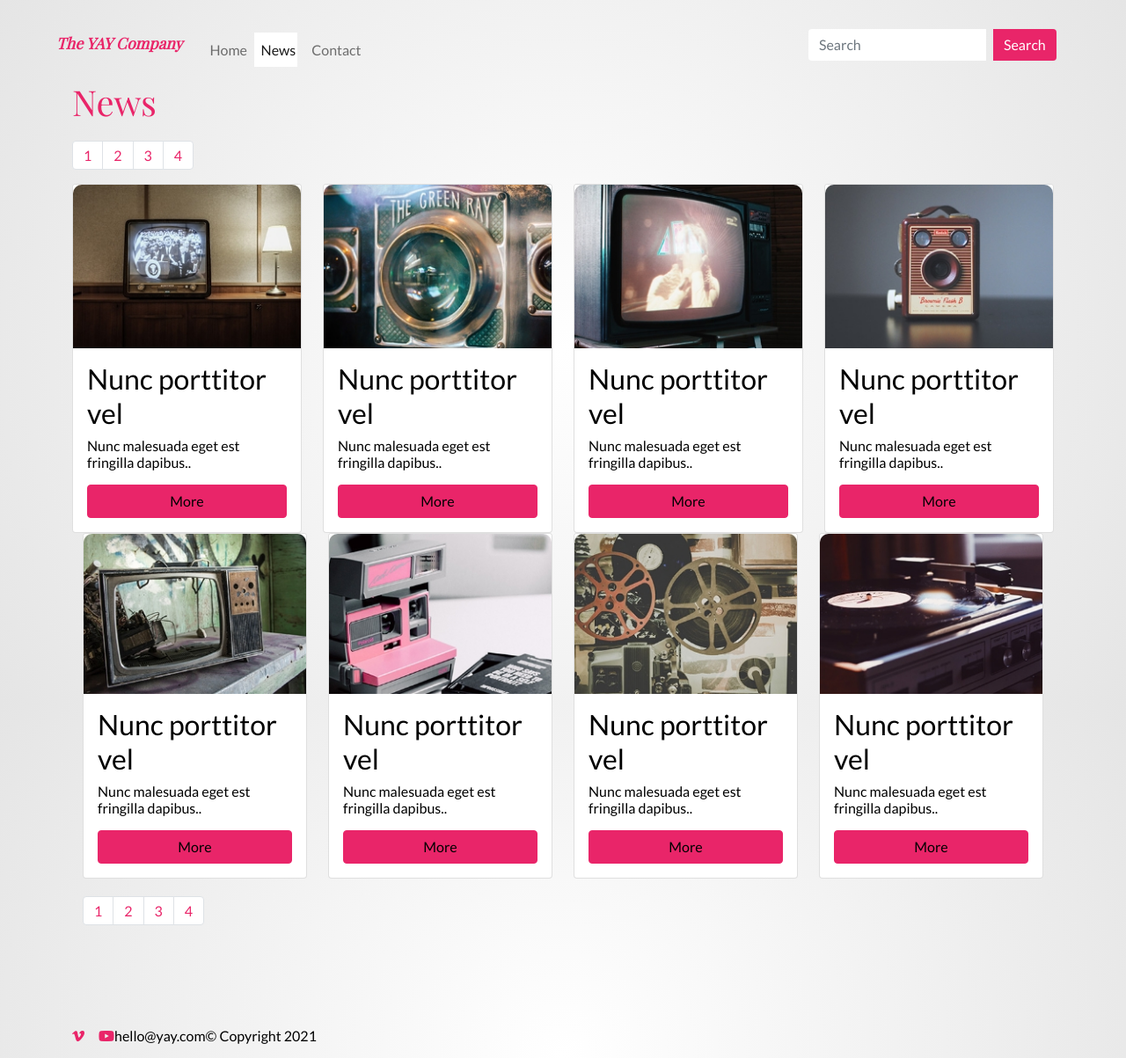
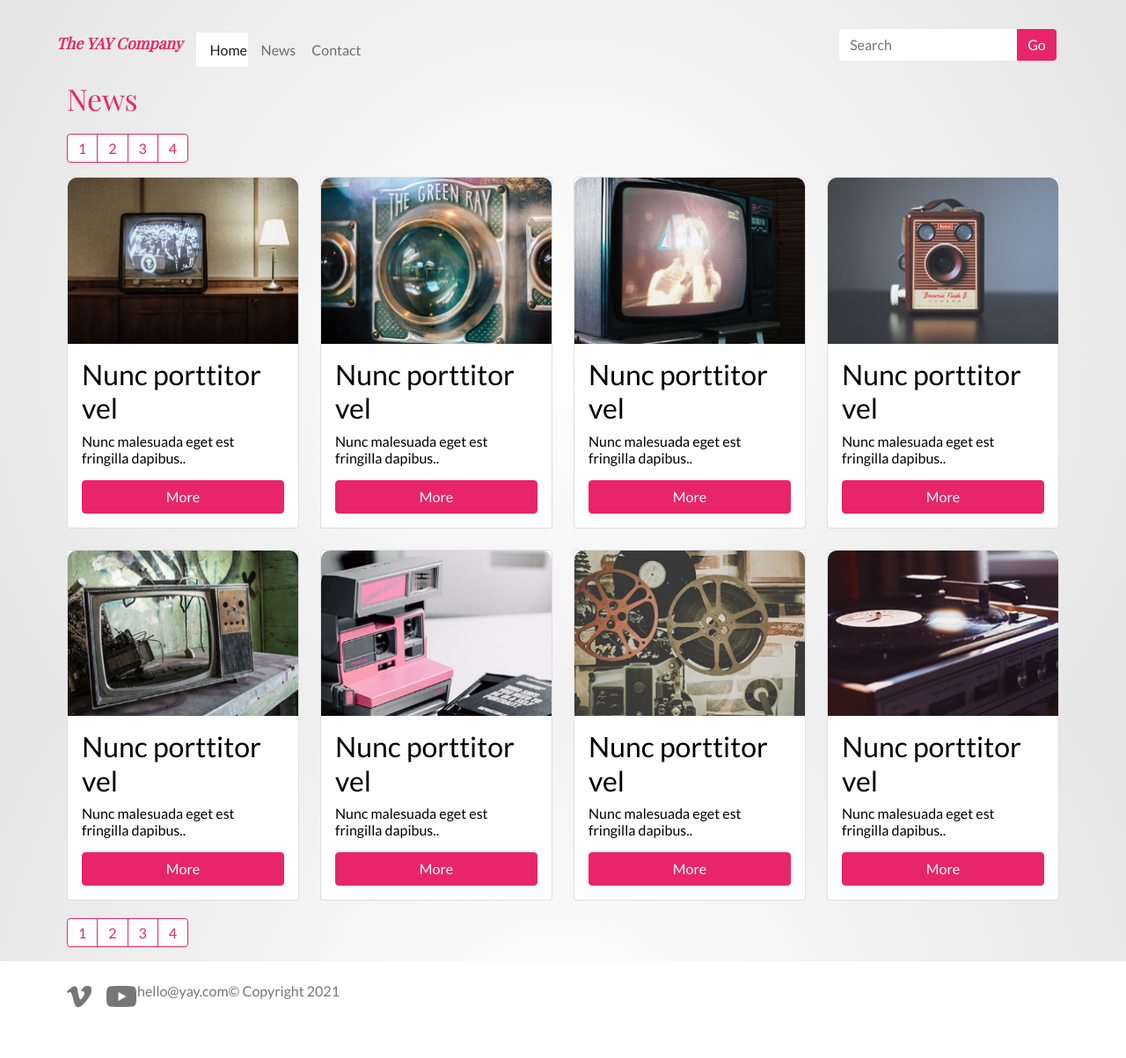
Before and after one commit to Noroff-FEU-Assignments/css-frameworks-ca-EmsCodes, a plain HTML site: page news.html in a window 1280 px wide. Shown: the whole page at 88% size. After the commit the page ends 1181 px from the top, so only its background shows below. Drawn offline with nearby package versions, Linux system fonts and the light colour scheme; a web font is replaced by a local one.

Commit message:
News
worked on footer and news.html

```diff
--- a/news.html
+++ b/news.html
@@ -21,25 +21,25 @@
           </button>
           <div class="collapse navbar-collapse" id="navbarSupportedContent">
             <ul class="navbar-nav me-auto mb-2 mb-lg-0">
-                  <li class="nav-item">
-                    <a class="nav-link" href="index.html">Home</a>
+              <li class="nav-item active">
+                <a class="nav-link active" aria-current="page" href="#">Home</a>
               </li>
               <li class="nav-item">
-                    <a class="nav-link active" aria-current="page" href="#">News</a>
+                <a class="nav-link" href="news.html">News</a>
               </li>
               <li class="nav-item">
                 <a class="nav-link" href="contact.html">Contact</a>
               </li>
             </ul>
             <form class="d-flex">
-                  <input class="form-control me-2" type="search" placeholder="Search" aria-label="Search">
-                  <button class="btn btn-outline-success" type="submit">Search</button>
+              <input class="form-control" type="search" placeholder="Search" aria-label="Search">
+              <button class="btn btn-outline-success" type="submit">Go</button>
             </form>
           </div>
         </div>
       </nav>
   </header>
-    <main>
+    <main class="mx-auto">
         <div class="container">
             <h1>
                 News
@@ -54,7 +54,7 @@
             </nav>
         </div>
         <div class="container">
-            <div class="row">
+            <div class="row gy-4">
               <div class="col-sm-12 col-md-6 col-lg-3">
                 <div class="card">
                     <img src="News images\news-1.jpg" class="card-img-top" alt="Old television showing a black and white program">
@@ -104,8 +104,9 @@
                 </div>
               </div>
             </div>
-            <div class="container">
-                <div class="row">
+        </div>
+        <div class="container mt-4">
+            <div class="row gy-4">
               <div class="col-sm-12 col-md-6 col-lg-3">
                 <div class="card">
                     <img src="News images\news-5.jpg" class="card-img-top" alt="Old television showing a black and white program">
@@ -168,12 +169,12 @@
         </div>
     </main>
     <footer>
-        <div class="container d-lg-flex">
+      <div class="container d-lg-flex pt-4 pb-2">
            <div class="d-flex justify-content-center">
-                 <a href="vimeo.com" class="me-3">
+               <a href="vimeo.com" class="me-3 mb-4" aria-label="vimeo link">
                   <i class="fab fa-vimeo-v"></i>
                </a>
-                 <a href="youtube.com">
+               <a href="youtube.com" aria-label="youtube link">
                   <i class="fab fa-youtube"></i>
                </a>
            </div>
--- a/sass/partials/_accordion.scss
+++ b/sass/partials/_accordion.scss
@@ -13,16 +13,17 @@
 	}
 	.fab {
 		color: getColour(black);
-		font-size: 1.8em;
+		font-size: 1.5em;
 	}
 	.share-text {
 		text-transform: uppercase;
-		font-size: 1.1em;
+		font-size: 1em;
 	}
 }
 
 .accordion {
 	box-shadow: 0px 12px 15px #00000015;
+	margin-bottom: 100px;
 }
 
 .accordion-button::after {
--- /dev/null
+++ b/sass/partials/_footer.scss
@@ -0,0 +1,9 @@
+footer {
+	background: $white;
+	color: getColour(dark-gray);
+
+	.fab {
+		font-size: 2em;
+		color: getColour(dark-gray);
+	}
+}
--- a/sass/partials/_layout.scss
+++ b/sass/partials/_layout.scss
@@ -9,11 +9,11 @@ body {
 }
 main {
 	flex: 1 0 auto;
+	max-width: 1280px;
 }
-.wrapper {
+.container {
 	max-width: 90%;
 }
 footer {
 	flex-shrink: 0;
-	margin-top: 100px;
 }
--- /dev/null
+++ b/sass/partials/_news-pagination.scss
@@ -0,0 +1,11 @@
+.card {
+	a {
+		color: $white;
+	}
+}
+
+.pagination {
+	a {
+		border-color: $primary !important;
+	}
+}
--- a/sass/partials/_typography.scss
+++ b/sass/partials/_typography.scss
@@ -9,7 +9,7 @@ body {
 
 h1 {
 	@extend .font-style;
-	font-size: 2.5em;
+	font-size: 2.1em;
 }
 .navbar-brand {
 	@extend .font-style;
--- a/sass/partials/_variables.scss
+++ b/sass/partials/_variables.scss
@@ -8,5 +8,6 @@ $font-headings: 'Playfair Display', serif;
 $colours: (
 	body:radial-gradient(circle, rgba(255, 255, 255, 1) 0%, rgba(229, 229, 229, 1) 100%),
 	border-color:#efefef,
-	black:#000
+	black:#000,
+	dark-gray:#767676
 );
--- a/sass/style.scss
+++ b/sass/style.scss
@@ -38,3 +38,5 @@
 @import "./partials/typography";
 @import "./partials/carousel";
 @import "./partials/accordion";
+@import "./partials/footer";
+@import "./partials/news-pagination";
```
Also changed, not shown: index.html (+9 -9 lines), css/style.css. Lines whose indentation alone changed are shown as unchanged.
